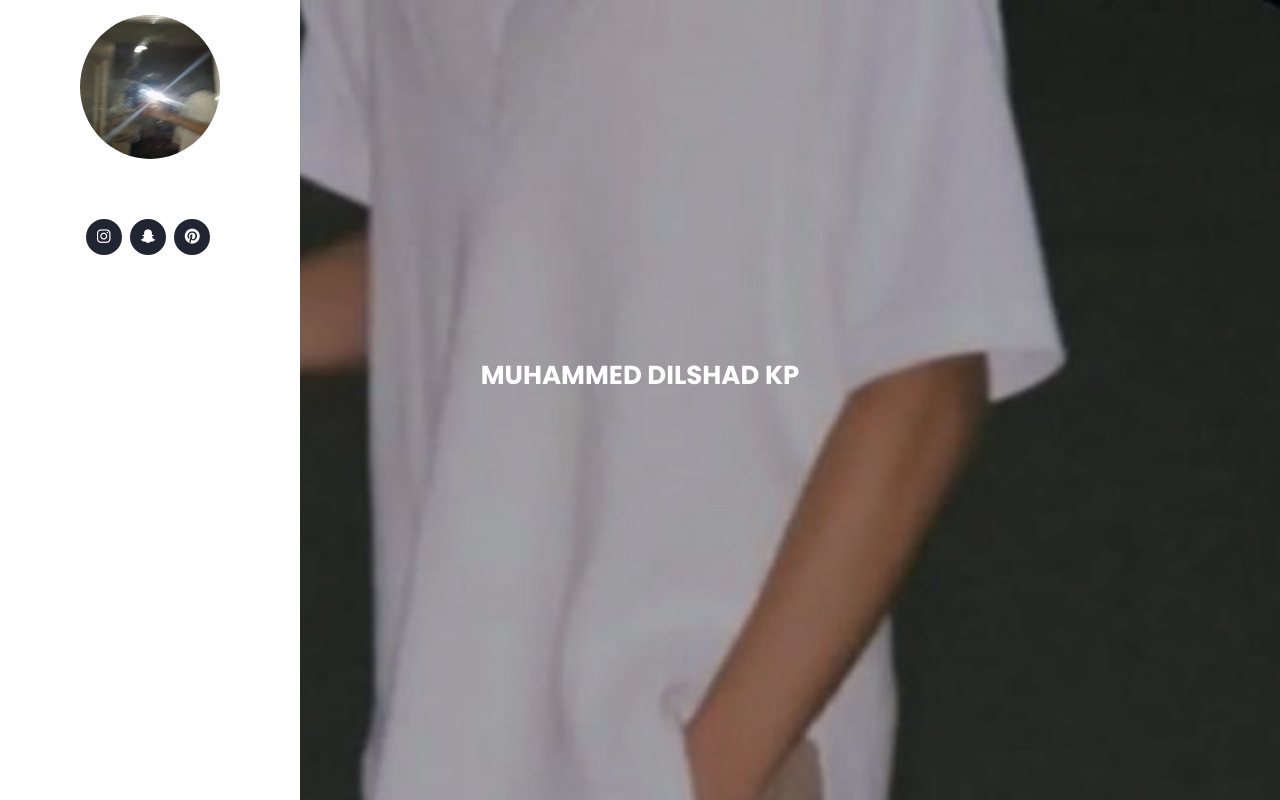
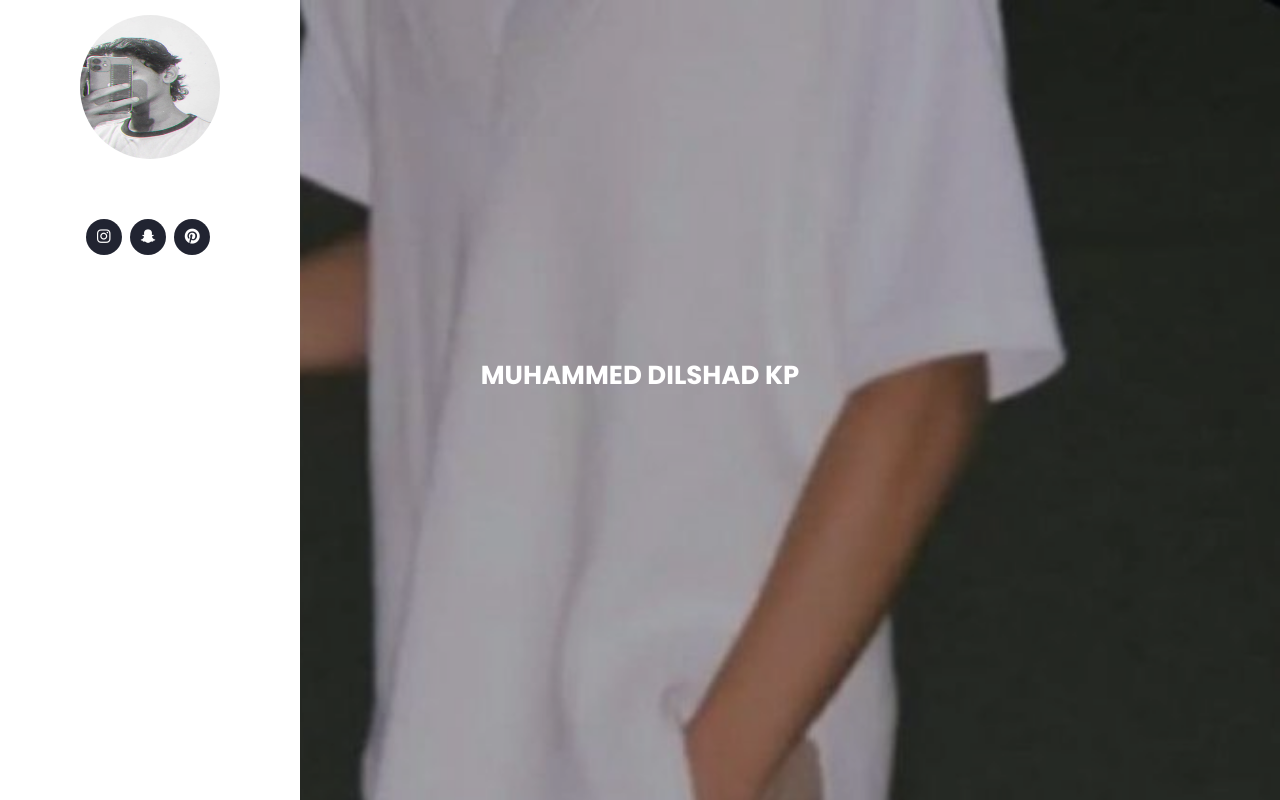
Before and after one commit to websitein/dilshh4d, a plain HTML site: page index.html in a window 1280 px wide. Drawn offline with nearby package versions, Linux system fonts and the light colour scheme.

Commit message:
Update index.html

```diff
--- a/index.html
+++ b/index.html
@@ -45,7 +45,7 @@
     <div class="d-flex flex-column">
 
       <div class="profile">
-        <img src="assets/img/me2.jpg" alt="" class="img-fluid rounded-circle">
+        <img src="assets/img/dilu2.jpg" alt="" class="img-fluid rounded-circle">
         <h1 class="text-light"><a href="index.html">Dilshad</a></h1>
         <div class="social-links mt-3 text-center">
           <a href="http://instagram.com/dilshh4d" class="instagram"><i class="bx bxl-instagram"></i></a>
```
